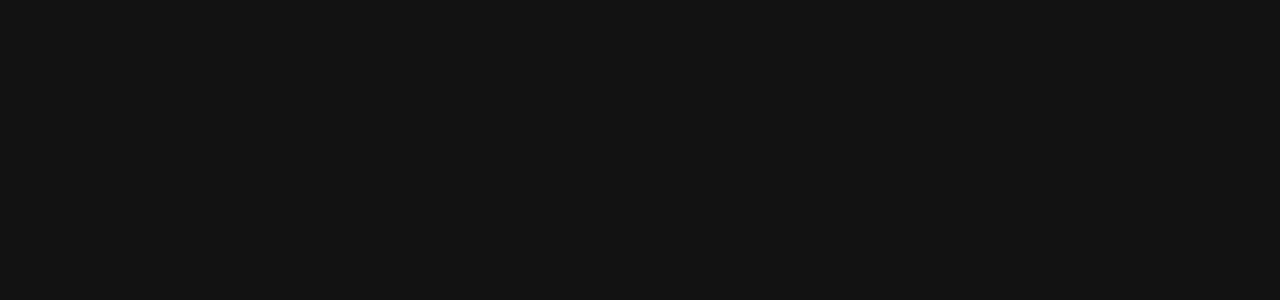
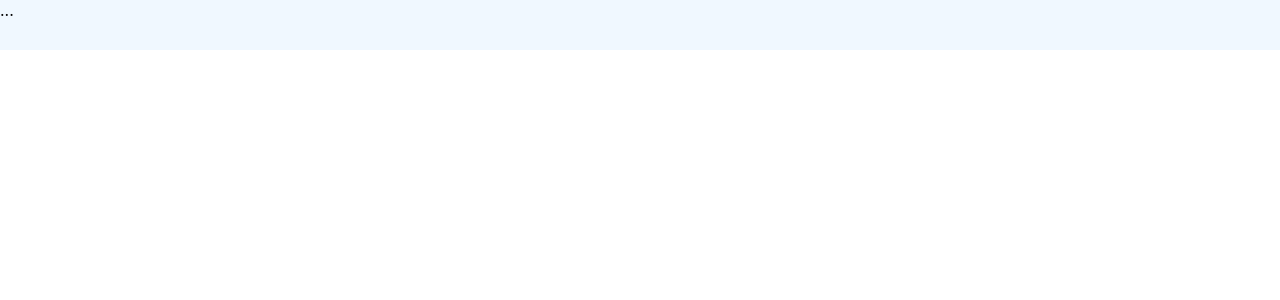
Before and after one commit to CarlosAmorim94/Ecommerce, a Next.js app: page / in a window 1280 px wide. Shown: the top 300 px of the page. Built offline with nearby package versions, Linux system fonts and the light colour scheme; a web font is replaced by a local one.

Commit message:
Add axios, styled components and reacticons

```diff
--- a/package.json
+++ b/package.json
@@ -10,9 +10,11 @@
   },
   "dependencies": {
     "@types/styled-components": "^5.1.25",
+    "axios": "^0.27.2",
     "next": "12.1.6",
     "react": "18.1.0",
     "react-dom": "18.1.0",
+    "react-icons": "^4.3.1",
     "styled-components": "^5.3.5"
   },
   "devDependencies": {
--- /dev/null
+++ b/src/components/Header/index.tsx
@@ -0,0 +1,11 @@
+import { HeaderStyled } from './styles'
+
+export const Header = () => {
+
+
+  return (
+    <HeaderStyled>
+      ...
+    </HeaderStyled>
+  )
+}
--- /dev/null
+++ b/src/components/Header/styles.ts
@@ -0,0 +1,7 @@
+import styled from "styled-components";
+
+export const HeaderStyled = styled.header`
+  width: 100%;
+  height: 50px;
+  background-color: aliceblue;
+`
--- a/src/pages/_app.tsx
+++ b/src/pages/_app.tsx
@@ -1,5 +1,6 @@
 
 import type { AppProps } from 'next/app'
+import { Header } from '../components/Header'
 import { GlobalStyle } from '../styles/GlobalStyle'
 
 function MyApp({ Component, pageProps }: AppProps) {
@@ -7,6 +8,7 @@ function MyApp({ Component, pageProps }: AppProps) {
     <>
       <Component {...pageProps} />
       <GlobalStyle />
+      <Header />
     </>
   )
 }
--- /dev/null
+++ b/src/services/api.ts
@@ -0,0 +1,5 @@
+import axios from "axios";
+
+export const api = axios.create({
+  baseURL: 'https://fakestoreapi.com/'
+})
--- a/src/styles/GlobalStyle.ts
+++ b/src/styles/GlobalStyle.ts
@@ -8,15 +8,17 @@ export const GlobalStyle = createGlobalStyle`
         --gray: #1C1C1C ;
         --white: #FFFFFF;
     }
+
     @import url('https://fonts.googleapis.com/css2?family=Barlow+Condensed:wght@300;400;500&family=Inter:wght@200;400;700&family=Poppins&display=swap');
+
     * {
         margin: 0;
         padding: 0;
         box-sizing: border-box;
         font-family: "Inter", sans-serif;
-        background-color: var(--dark);
         user-select: none;
     }
+
     html{
         scroll-behavior: smooth;
     }
```
Also changed, not shown: 1 other file (tests, documents, lock files or other folders).
